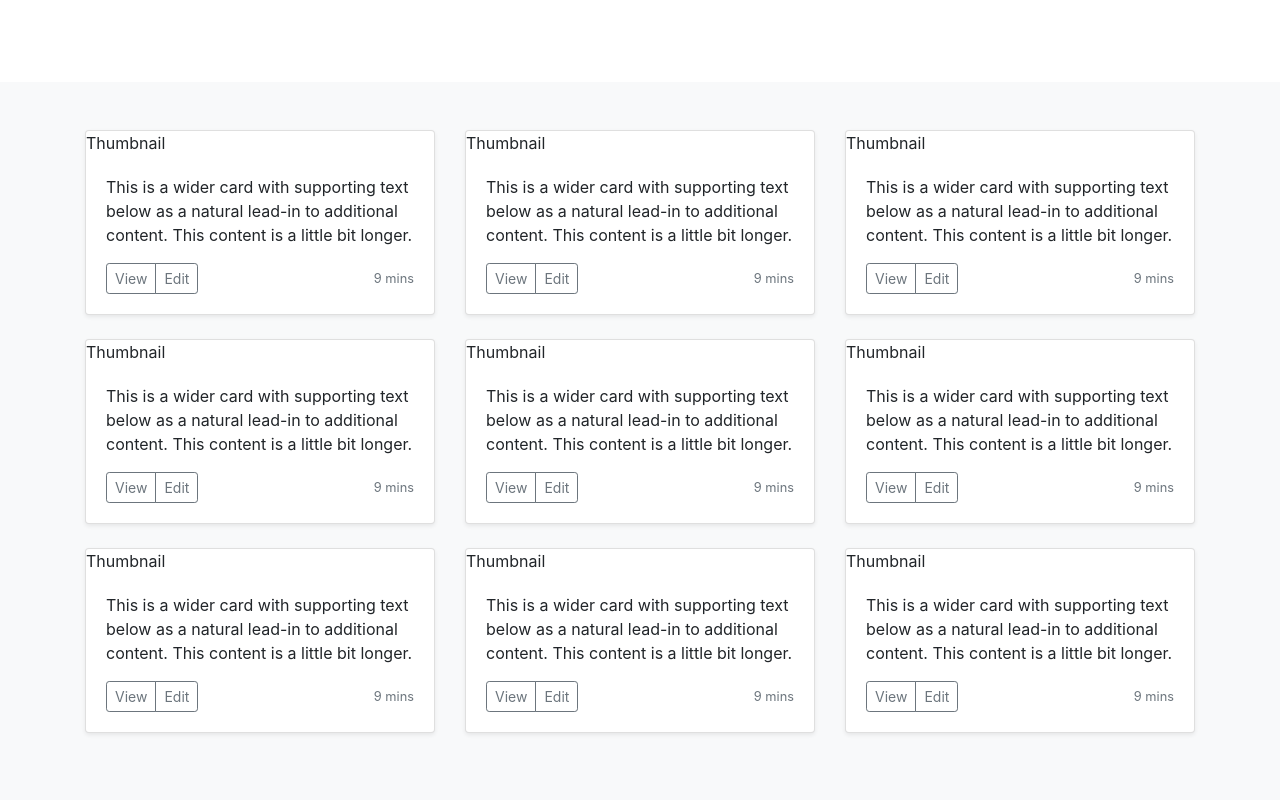
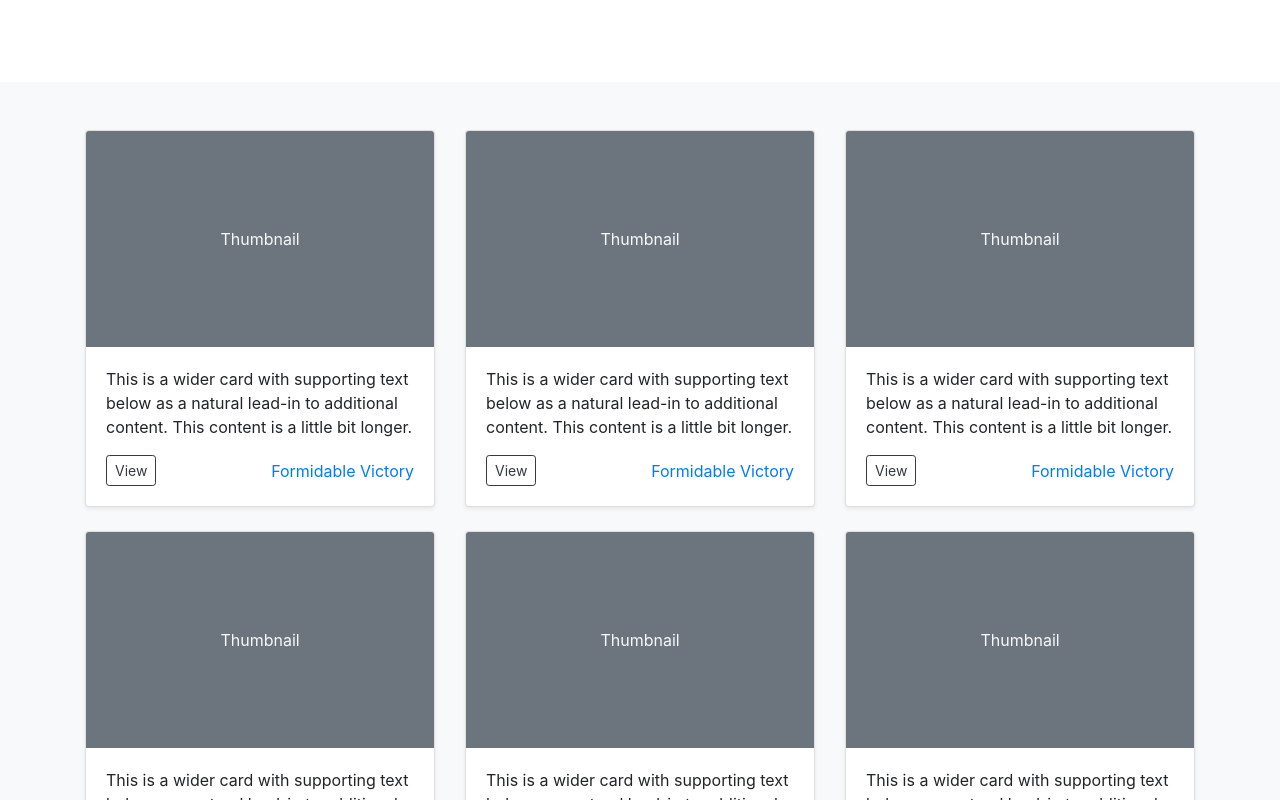
Before and after one commit to jzhen/data-visualization, a React (Create React App) app: page / in a window 1280 px wide. Shown: the part 440-1240 px from the top of the page. Built offline with nearby package versions, Linux system fonts and the light colour scheme.

Commit message:
Updated UI rendering code

```diff
--- a/src/Components/Home/home.jsx
+++ b/src/Components/Home/home.jsx
@@ -1,8 +1,34 @@
 import React from 'react';
+import { Link } from 'react-router-dom';
 import { FontAwesomeIcon } from '@fortawesome/react-fontawesome';
 import { faGithub, faLinkedin } from '@fortawesome/free-brands-svg-icons';
+import plots from '../../lib/plotList';
 
 function Homepage() {
+  // render individual plot card
+  function renderCard(item) {
+    return (
+      <div className="col-md-4">
+        <div className="card mb-4 shadow-sm">
+          <div className="card-img-top px-4 py-5 bg-secondary text-center">
+            <div className="text-light my-5">Thumbnail</div>
+          </div>
+          <div className="card-body">
+            <p className="card-text">{item.description}</p>
+            <div className="d-flex justify-content-between align-items-center">
+              <Link type="button" className="btn btn-sm btn-outline-dark">
+                View
+              </Link>
+              <a href={item.library_url} className="link-dark">
+                {item.library_name}
+              </a>
+            </div>
+          </div>
+        </div>
+      </div>
+    );
+  }
+
   return (
     <main role="main">
       <section className="jumbotron text-center">
@@ -33,194 +59,9 @@ function Homepage() {
           </p>
         </div>
       </section>
-
       <div className="album py-5 bg-light">
         <div className="container">
-
-          <div className="row">
-            <div className="col-md-4">
-              <div className="card mb-4 shadow-sm">
-                <div width="100%" height="225" background="#55595c" color="#eceeef" className="card-img-top">
-                  <span>Thumbnail</span>
-                </div>
-                <div className="card-body">
-                  <p className="card-text">
-                    This is a wider card with supporting text below as a natural lead-in to additional
-                    content. This content is a little bit longer.
-                  </p>
-                  <div className="d-flex justify-content-between align-items-center">
-                    <div className="btn-group">
-                      <button type="button" className="btn btn-sm btn-outline-secondary">View</button>
-                      <button type="button" className="btn btn-sm btn-outline-secondary">Edit</button>
-                    </div>
-                    <small className="text-muted">9 mins</small>
-                  </div>
-                </div>
-              </div>
-            </div>
-            <div className="col-md-4">
-              <div className="card mb-4 shadow-sm">
-                <div width="100%" height="225" background="#55595c" color="#eceeef" className="card-img-top">
-                  <span>Thumbnail</span>
-                </div>
-                <div className="card-body">
-                  <p className="card-text">
-                    This is a wider card with supporting text below as a natural lead-in to additional
-                    content. This content is a little bit longer.
-                  </p>
-                  <div className="d-flex justify-content-between align-items-center">
-                    <div className="btn-group">
-                      <button type="button" className="btn btn-sm btn-outline-secondary">View</button>
-                      <button type="button" className="btn btn-sm btn-outline-secondary">Edit</button>
-                    </div>
-                    <small className="text-muted">9 mins</small>
-                  </div>
-                </div>
-              </div>
-            </div>
-            <div className="col-md-4">
-              <div className="card mb-4 shadow-sm">
-                <div width="100%" height="225" background="#55595c" color="#eceeef" className="card-img-top">
-                  <span>Thumbnail</span>
-                </div>
-                <div className="card-body">
-                  <p className="card-text">
-                    This is a wider card with supporting text below as a natural lead-in to additional
-                    content. This content is a little bit longer.
-                  </p>
-                  <div className="d-flex justify-content-between align-items-center">
-                    <div className="btn-group">
-                      <button type="button" className="btn btn-sm btn-outline-secondary">View</button>
-                      <button type="button" className="btn btn-sm btn-outline-secondary">Edit</button>
-                    </div>
-                    <small className="text-muted">9 mins</small>
-                  </div>
-                </div>
-              </div>
-            </div>
-
-            <div className="col-md-4">
-              <div className="card mb-4 shadow-sm">
-                <div width="100%" height="225" background="#55595c" color="#eceeef" className="card-img-top">
-                  <span>Thumbnail</span>
-                </div>
-                <div className="card-body">
-                  <p className="card-text">
-                    This is a wider card with supporting text below as a natural lead-in to additional
-                    content. This content is a little bit longer.
-                  </p>
-                  <div className="d-flex justify-content-between align-items-center">
-                    <div className="btn-group">
-                      <button type="button" className="btn btn-sm btn-outline-secondary">View</button>
-                      <button type="button" className="btn btn-sm btn-outline-secondary">Edit</button>
-                    </div>
-                    <small className="text-muted">9 mins</small>
-                  </div>
-                </div>
-              </div>
-            </div>
-            <div className="col-md-4">
-              <div className="card mb-4 shadow-sm">
-                <div width="100%" height="225" background="#55595c" color="#eceeef" className="card-img-top">
-                  <span>Thumbnail</span>
-                </div>
-                <div className="card-body">
-                  <p className="card-text">
-                    This is a wider card with supporting text below as a natural lead-in to additional
-                    content. This content is a little bit longer.
-                  </p>
-                  <div className="d-flex justify-content-between align-items-center">
-                    <div className="btn-group">
-                      <button type="button" className="btn btn-sm btn-outline-secondary">View</button>
-                      <button type="button" className="btn btn-sm btn-outline-secondary">Edit</button>
-                    </div>
-                    <small className="text-muted">9 mins</small>
-                  </div>
-                </div>
-              </div>
-            </div>
-            <div className="col-md-4">
-              <div className="card mb-4 shadow-sm">
-                <div width="100%" height="225" background="#55595c" color="#eceeef" className="card-img-top">
-                  <span>Thumbnail</span>
-                </div>
-                <div className="card-body">
-                  <p className="card-text">
-                    This is a wider card with supporting text below as a natural lead-in to additional
-                    content. This content is a little bit longer.
-                  </p>
-                  <div className="d-flex justify-content-between align-items-center">
-                    <div className="btn-group">
-                      <button type="button" className="btn btn-sm btn-outline-secondary">View</button>
-                      <button type="button" className="btn btn-sm btn-outline-secondary">Edit</button>
-                    </div>
-                    <small className="text-muted">9 mins</small>
-                  </div>
-                </div>
-              </div>
-            </div>
-
-            <div className="col-md-4">
-              <div className="card mb-4 shadow-sm">
-                <div width="100%" height="225" background="#55595c" color="#eceeef" className="card-img-top">
-                  <span>Thumbnail</span>
-                </div>
-                <div className="card-body">
-                  <p className="card-text">
-                    This is a wider card with supporting text below as a natural lead-in to additional
-                    content. This content is a little bit longer.
-                  </p>
-                  <div className="d-flex justify-content-between align-items-center">
-                    <div className="btn-group">
-                      <button type="button" className="btn btn-sm btn-outline-secondary">View</button>
-                      <button type="button" className="btn btn-sm btn-outline-secondary">Edit</button>
-                    </div>
-                    <small className="text-muted">9 mins</small>
-                  </div>
-                </div>
-              </div>
-            </div>
-            <div className="col-md-4">
-              <div className="card mb-4 shadow-sm">
-                <div width="100%" height="225" background="#55595c" color="#eceeef" className="card-img-top">
-                  <span>Thumbnail</span>
-                </div>
-                <div className="card-body">
-                  <p className="card-text">
-                    This is a wider card with supporting text below as a natural lead-in to additional
-                    content. This content is a little bit longer.
-                  </p>
-                  <div className="d-flex justify-content-between align-items-center">
-                    <div className="btn-group">
-                      <button type="button" className="btn btn-sm btn-outline-secondary">View</button>
-                      <button type="button" className="btn btn-sm btn-outline-secondary">Edit</button>
-                    </div>
-                    <small className="text-muted">9 mins</small>
-                  </div>
-                </div>
-              </div>
-            </div>
-            <div className="col-md-4">
-              <div className="card mb-4 shadow-sm">
-                <div width="100%" height="225" background="#55595c" color="#eceeef" className="card-img-top">
-                  <span>Thumbnail</span>
-                </div>
-                <div className="card-body">
-                  <p className="card-text">
-                    This is a wider card with supporting text below as a natural lead-in to additional
-                    content. This content is a little bit longer.
-                  </p>
-                  <div className="d-flex justify-content-between align-items-center">
-                    <div className="btn-group">
-                      <button type="button" className="btn btn-sm btn-outline-secondary">View</button>
-                      <button type="button" className="btn btn-sm btn-outline-secondary">Edit</button>
-                    </div>
-                    <small className="text-muted">9 mins</small>
-                  </div>
-                </div>
-              </div>
-            </div>
-          </div>
+          <div className="row">{plots.map((item) => renderCard(item))}</div>
         </div>
       </div>
     </main>
```
